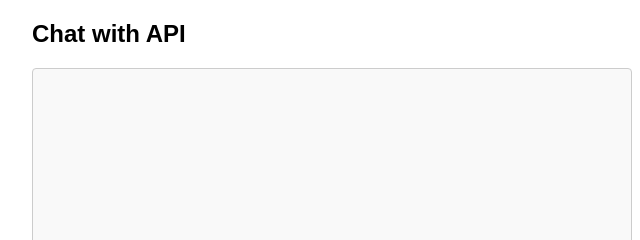
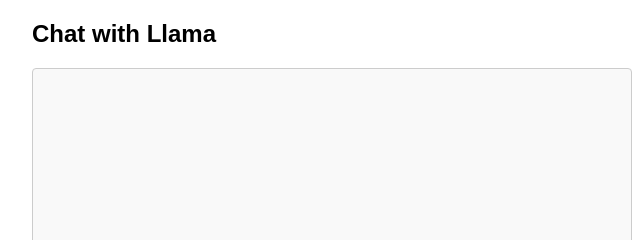
Before and after one commit to Silambarasan1999/AWS_learning, a plain HTML site: page templates/index.html in a window 1280 px wide. Shown: the top 240 px of the page, 308-948 px from the left. Drawn offline with Linux system fonts and the light colour scheme.

Commit message:
Update index.html

```diff
--- a/templates/index.html
+++ b/templates/index.html
@@ -60,7 +60,7 @@
 </head>
 <body>
     <div class="container">
-        <h2>Chat with API</h2>
+        <h2>Chat with Llama</h2>
         <!-- Chat Box -->
         <div class="chat-box" id="chat-box">
             <!-- Chat messages will appear here -->
```
